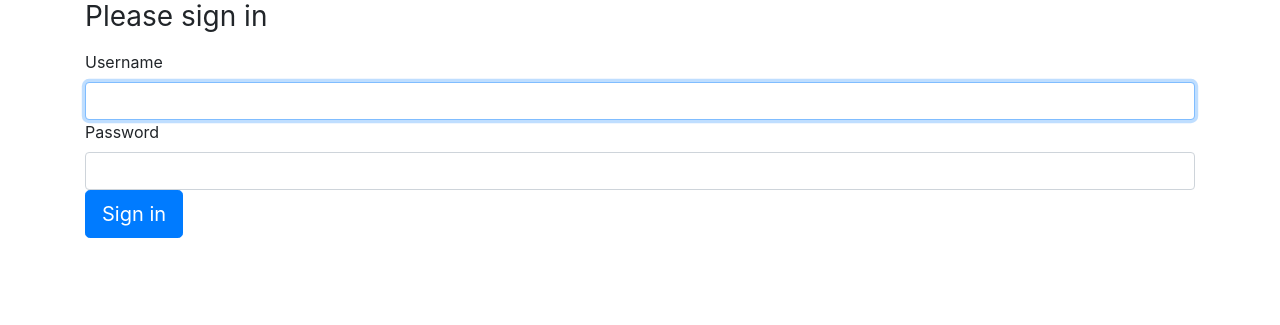
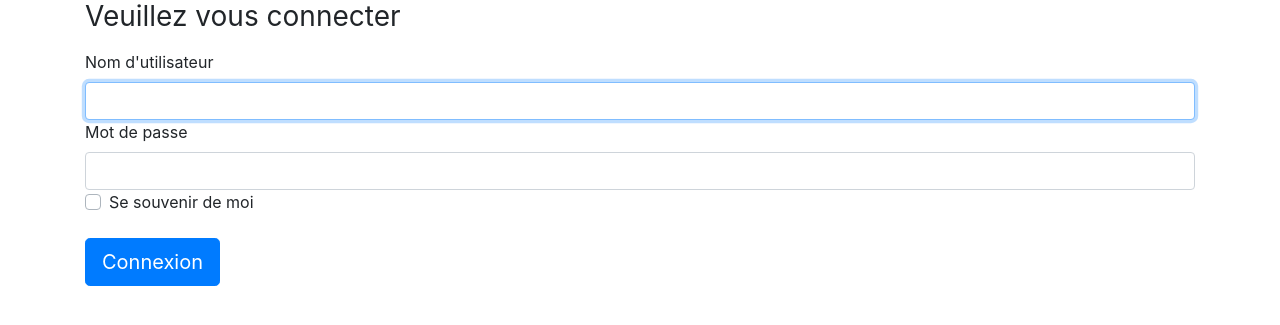
Before and after one commit to sachahjkl/edt, a Symfony app: template templates/security/login.html.twig in a window 1280 px wide. Shown: the top 325 px of the page. Run offline with Twig, Linux system fonts and the light colour scheme; the template is opened without the code that fills it, so the values that code supplies are empty; some libraries are stand-ins or nearby versions.

Commit message:
renfort sécurité

```diff
--- a/src/Controller/AccueilController.php
+++ b/src/Controller/AccueilController.php
@@ -11,13 +11,13 @@ class AccueilController extends AbstractController
 {
     /**
      * @Route("/accueil", name="accueil")
-     * @IsGranted("ROLE_PERSONNE")
+     * @IsGranted("ROLE_USER")
      */
     public function index(GroupeRepository $groupeRepository)
     {
-
         return $this->render('accueil/index.html.twig', [
             'controller_name' => 'AccueilController',
         ]);
     }
+
 }
--- a/src/Controller/SecurityController.php
+++ b/src/Controller/SecurityController.php
@@ -14,9 +14,9 @@ class SecurityController extends AbstractController
      */
     public function login(AuthenticationUtils $authenticationUtils): Response
     {
-        // if ($this->getUser()) {
-        //     return $this->redirectToRoute('target_path');
-        // }
+         if ($this->getUser()) {
+             return $this->redirectToRoute('accueil');
+         }
 
         // get the login error if there is one
         $error = $authenticationUtils->getLastAuthenticationError();
--- a/templates/security/login.html.twig
+++ b/templates/security/login.html.twig
@@ -1,6 +1,6 @@
 {% extends 'base.html.twig' %}
 
-{% block title %}Log in!{% endblock %}
+{% block title %}Connnexion{% endblock %}
 
 {% block container %}
     <form method="post">
@@ -10,33 +10,28 @@
 
         {% if app.user %}
             <div class="mb-3">
-            You are logged in as {{ app.user.username }}, <a href="{{ path('app_logout') }}">Logout</a>
+                Vous êtes en tant que {{ app.user.username }}, <a href="{{ path('app_logout') }}">Déconnexion</a>
             </div>
         {% endif %}
 
-    <h1 class="h3 mb-3 font-weight-normal">Please sign in</h1>
-    <label for="inputUsername">Username</label>
-    <input type="text" value="{{ last_username }}" name="username" id="inputUsername" class="form-control" required autofocus>
-    <label for="inputPassword">Password</label>
+        <h1 class="h3 mb-3 font-weight-normal">Veuillez vous connecter</h1>
+        <label for="inputUsername">Nom d'utilisateur</label>
+        <input type="text" value="{{ last_username }}" name="username" id="inputUsername" class="form-control" required
+               autofocus>
+        <label for="inputPassword">Mot de passe</label>
         <input type="password" name="password" id="inputPassword" class="form-control" required>
 
         <input type="hidden" name="_csrf_token"
                value="{{ csrf_token('authenticate') }}"
         >
 
-    {#
-        Uncomment this section and add a remember_me option below your firewall to activate remember me functionality.
-        See https://symfony.com/doc/current/security/remember_me.html
+        <div class="custom-control custom-checkbox mb-3">
+            <input class="custom-control-input" type="checkbox" name="_remember_me" id="_remember_me">
+            <label class="custom-control-label" for="_remember_me"> Se souvenir de moi </label>
+        </div>
 
-        <div class="checkbox mb-3">
-            <label>
-                <input type="checkbox" name="_remember_me"> Remember me
-            </label>
-        </div>
-    #}
-
-    <button class="btn btn-lg btn-primary" type="submit">
-        Sign in
+        <button class="btn btn-lg btn-primary mt-2" type="submit">
+            Connexion
         </button>
     </form>
 {% endblock %}
```
Also changed, not shown: 2 other files. Lines whose indentation alone changed are shown as unchanged.
